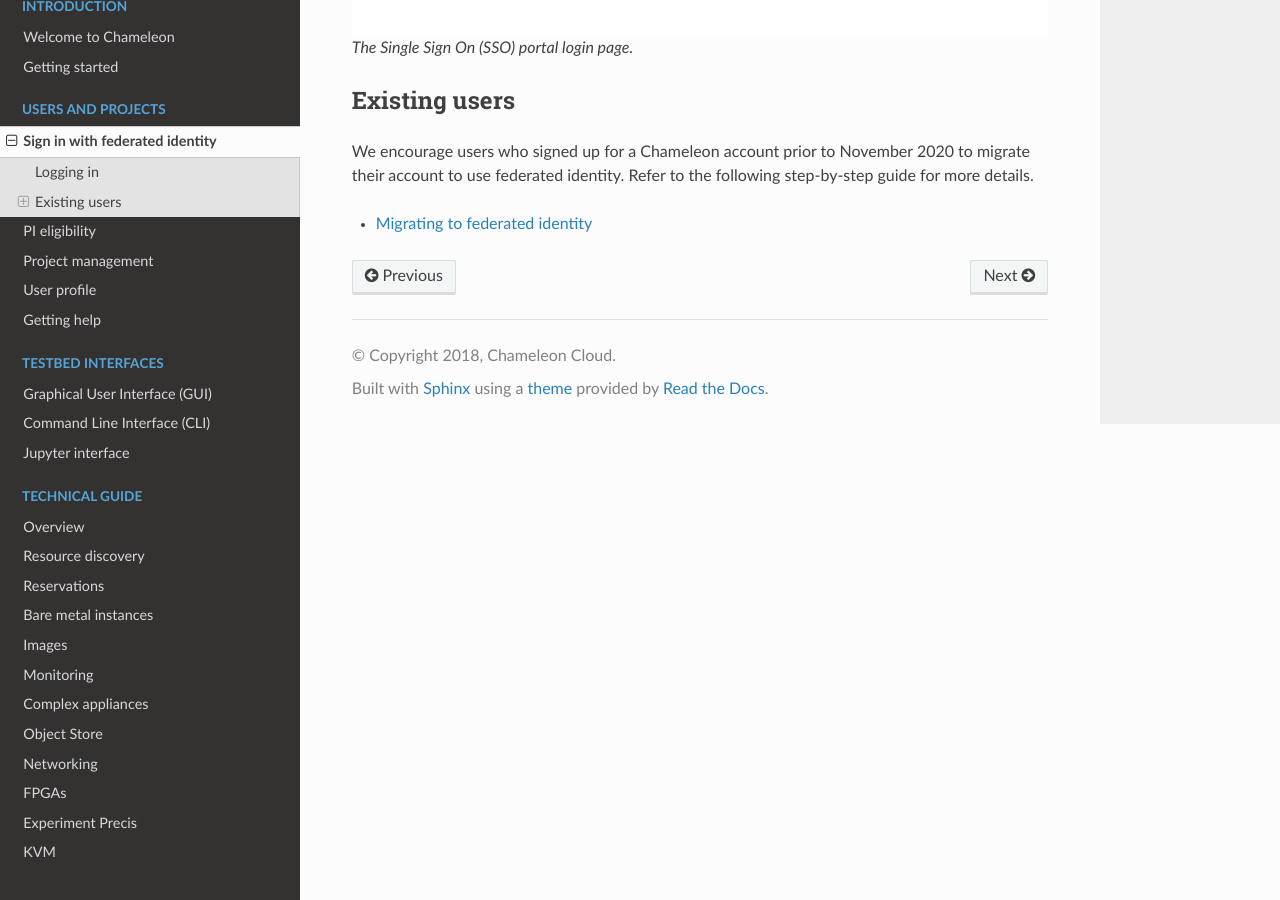
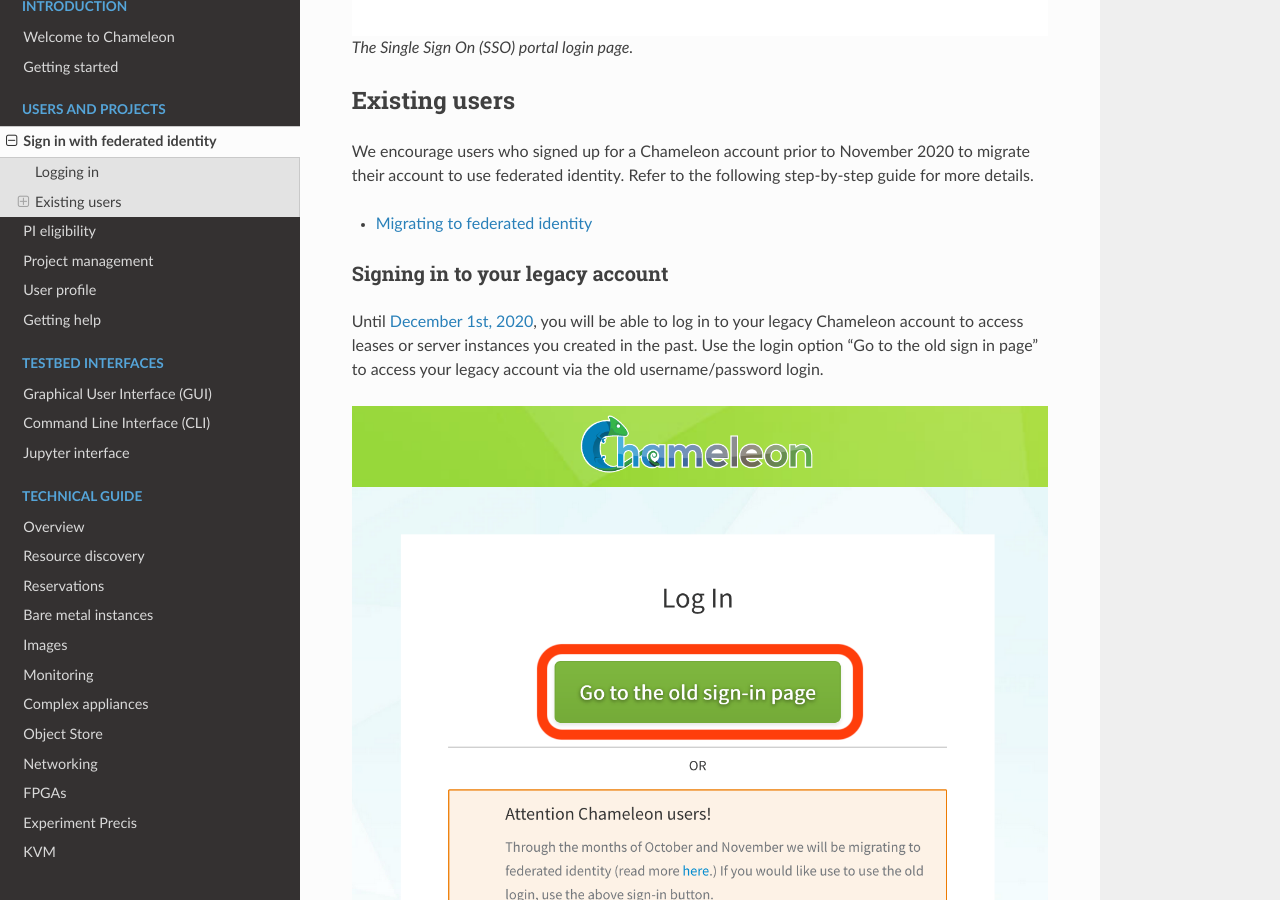
Before and after one commit to ChameleonCloud/docs, a Sphinx documentation site: the page built from source/user/federation.rst, in a window 1280 px wide and 900 px high, scrolled down 2806 px. Built offline with Sphinx 7.4.7 and the Read the Docs theme 2.0.0, drawn with Linux system fonts in a browser that asks for light colours.

Commit message:
Add legacy sign in instructions

```diff
--- a/source/getting-started/index.rst
+++ b/source/getting-started/index.rst
@@ -14,8 +14,8 @@ joining a project and working with your first instance.
 
 .. _getting-started-user:
 
-Step 1: Create a Chameleon account
-==================================
+Step 1: Log in to Chameleon
+===========================
 
 Good news: chances are that you won’t even need to create an account to log into
 Chameleon. This is because Chameleon supports federated login: if your
--- a/source/user/federation.rst
+++ b/source/user/federation.rst
@@ -81,3 +81,18 @@ step-by-step guide for more details.
    :maxdepth: 1
 
    federation/federation_migration
+
+.. _legacy-sign-in::
+
+Signing in to your legacy account
+---------------------------------
+
+Until `December 1st, 2020
+<https://www.chameleoncloud.org/about/frequently-asked-questions/#toc-what-is-the-schedule-for-migration-to-federated-identity->`_,
+you will be able to log in to your legacy Chameleon account to access leases or
+server instances you created in the past. Use the login option "Go to the old
+sign in page" to access your legacy account via the old username/password login.
+
+.. figure:: federation/login-october-legacy.png
+   :alt: Accessing legacy accounts from the login page.
+   :figclass: screenshot
```
Also changed, not shown: source/user/project.rst (+5 -5 lines), source/user/federation/login-october-legacy.png (added), source/user/federation/login-october.png.
